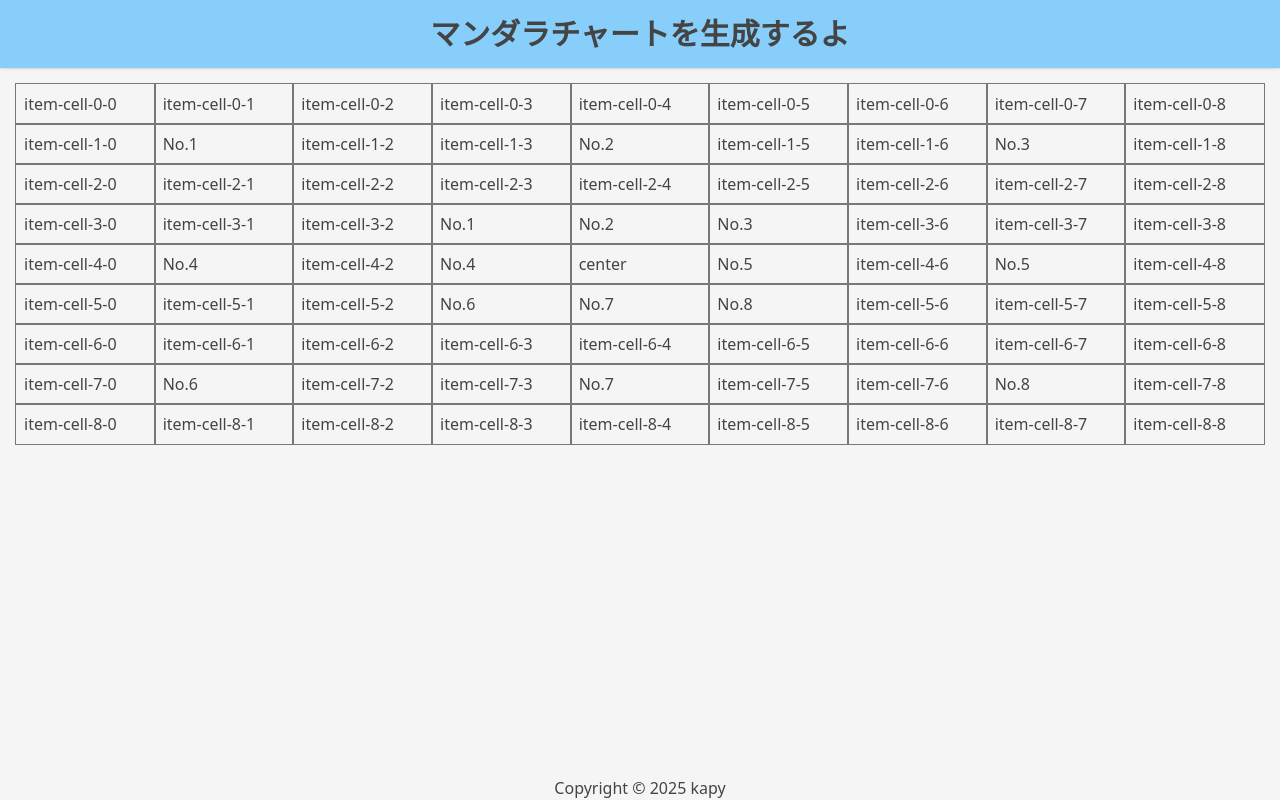
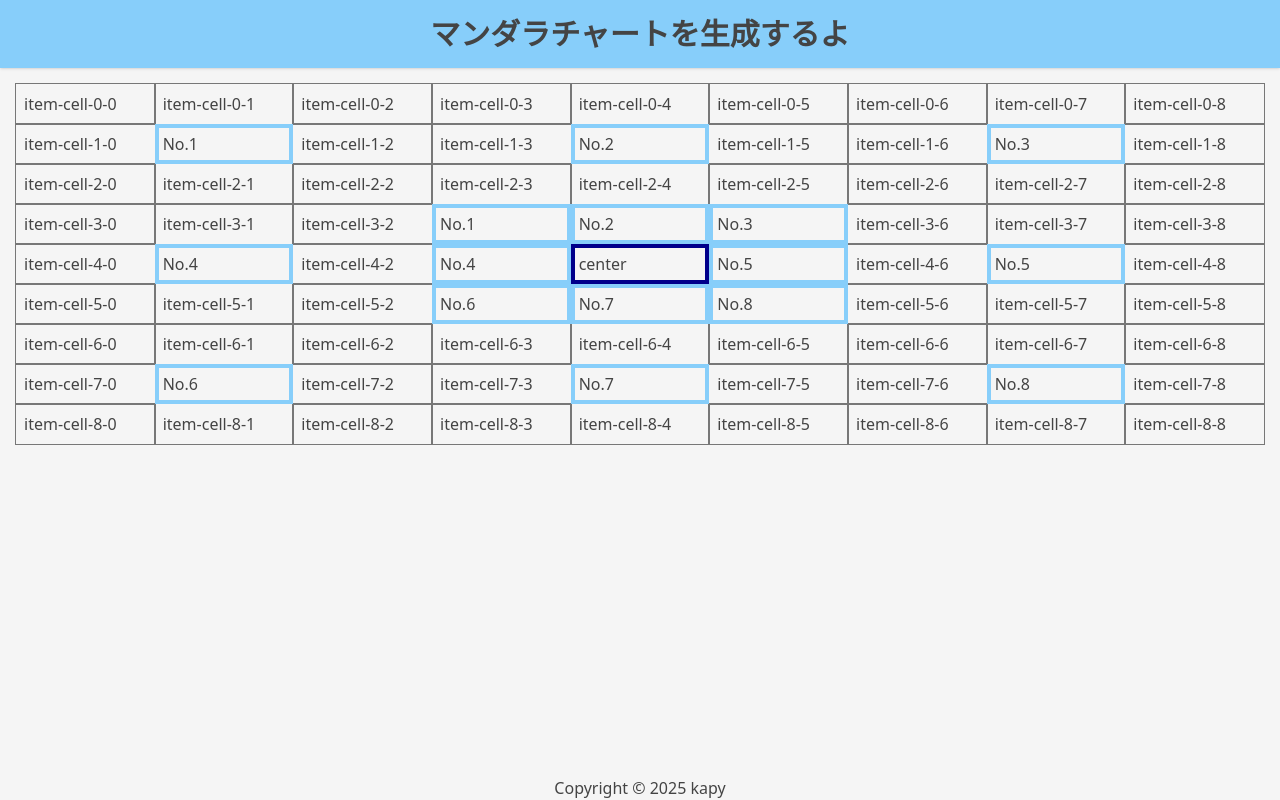
Before and after one commit to kapibara99/mandala_chart, a React (Vite) app: page / in a window 1280 px wide. Built offline with nearby package versions, Linux system fonts and the light colour scheme.

Commit message:
各マスのoutline styleを設定

```diff
--- a/src/components/chart/chartCell.tsx
+++ b/src/components/chart/chartCell.tsx
@@ -5,8 +5,10 @@ export default function MandalaCell({ cellType, value, isFocused, zahyou }: Mand
   const inputRef = useRef<HTMLTextAreaElement>(null);
   const [cellValue, setCellValue] = useState(value);
   const [cellFocused, setCellFocused] = useState(isFocused);
-  const handleFocus = (e: FocusEvent<HTMLElement>) => {
+  const handleFocus = (e: FocusEvent<HTMLTextAreaElement>) => {
     setCellFocused(e.currentTarget == document.activeElement);
+    const valueEnd = e.currentTarget.value.length;
+    e.currentTarget.setSelectionRange(valueEnd, valueEnd);
   };
   const handleClick = (e: MouseEvent<HTMLElement>) => {
     e.preventDefault();
@@ -14,17 +16,20 @@ export default function MandalaCell({ cellType, value, isFocused, zahyou }: Mand
       inputRef.current.focus();
     }
   };
-
+  const cellTypeStyle =
+    cellType == "title"
+      ? "outline-main-strong outline-4 -outline-offset-4 z-3" // main title cell
+      : cellType == "subTitle"
+      ? "outline-main-light outline-4 -outline-offset-4 z-2" // sub title cell
+      : "outline-base-line outline"; // item cell
   return (
-    <div
-      className="relative inline-block outline outline-base-line p-2 focus-within:ring-4 focus-within:ring-attention hover:ring-2"
-      data-zahyou={zahyou.join(",")}
-    >
+    <div className="relative p-2 break-all" data-zahyou={zahyou.join(",")}>
       {/* ツールチップ */}
       <div
         className={
-          "absolute left-0 -top-full w-64 p-4 bg-white border border-gray-200 rounded-md" +
-          " transition-opacity duration-1000 -z-10 focus-within:z-10 opacity-0 focus-within:opacity-100"
+          "absolute bottom-4/5 w-64 p-4 bg-white border border-gray-200 rounded-md " +
+          (zahyou[1] > 4 ? "right-0" : "left-0") +
+          " transition-opacity duration-1000 -z-10 focus-within:z-100 opacity-0 focus-within:opacity-100 pointer-events-none focus-within:pointer-events-auto"
         }
       >
         <textarea
@@ -33,13 +38,13 @@ export default function MandalaCell({ cellType, value, isFocused, zahyou }: Mand
           onFocus={(e) => handleFocus(e)}
           onBlur={(e) => handleFocus(e)}
           onInput={(e) => setCellValue(e.currentTarget.value)}
-          className="w-full h-20 border border-gray-300 p-2 outline-none"
+          className="w-full h-20 border border-gray-300 p-2 outline-none break-all"
         />
       </div>
 
       {/* クリック/ホバー用 */}
       <button
-        className="absolute top-0 right-0 opacity-0 w-full h-full block cursor-pointer"
+        className={`absolute top-0 right-0 w-full h-full block cursor-pointer hover:opacity-10 hover:bg-main-light ${cellTypeStyle}`}
         tabIndex={-1}
         type="button"
         onClick={(e) => handleClick(e)}
```
